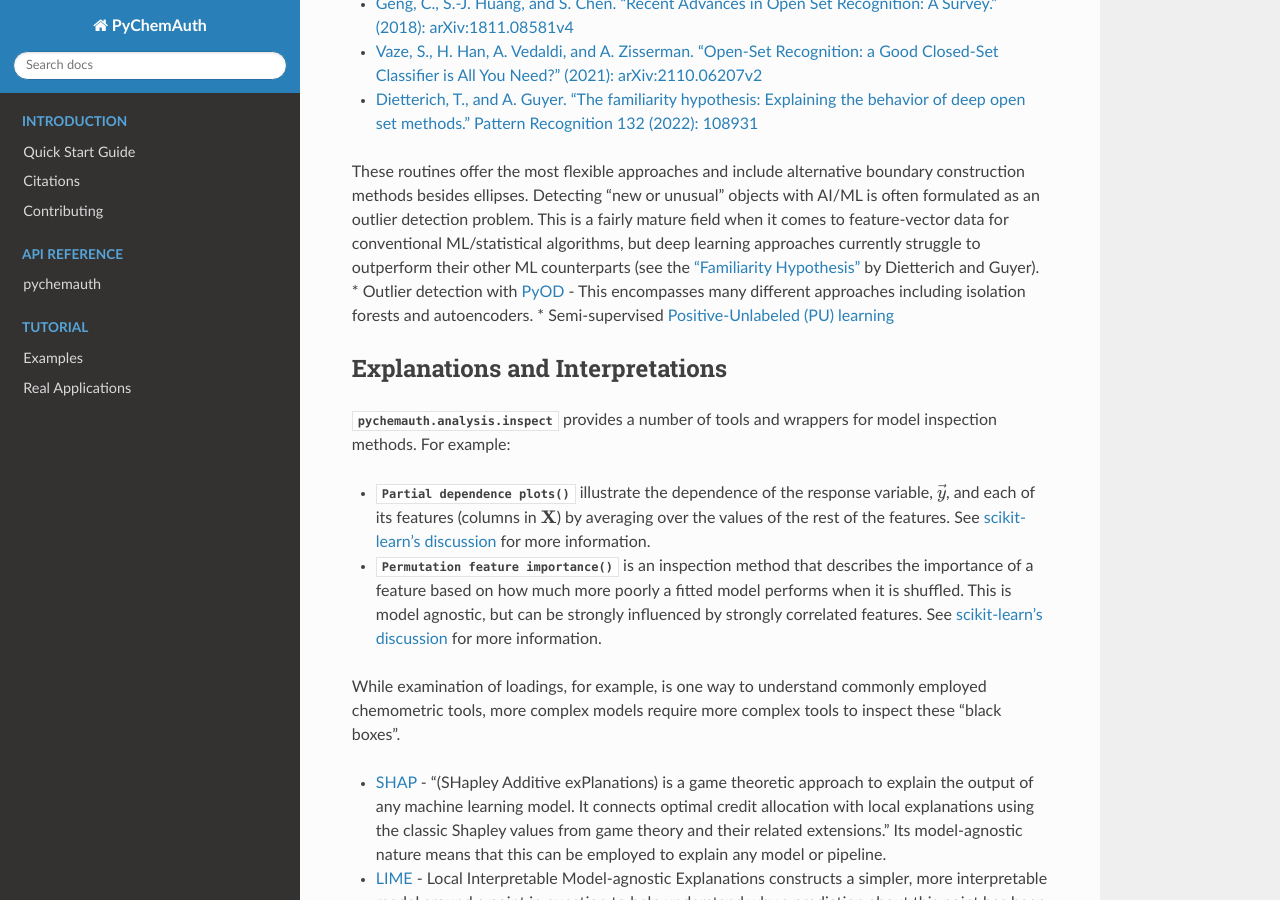
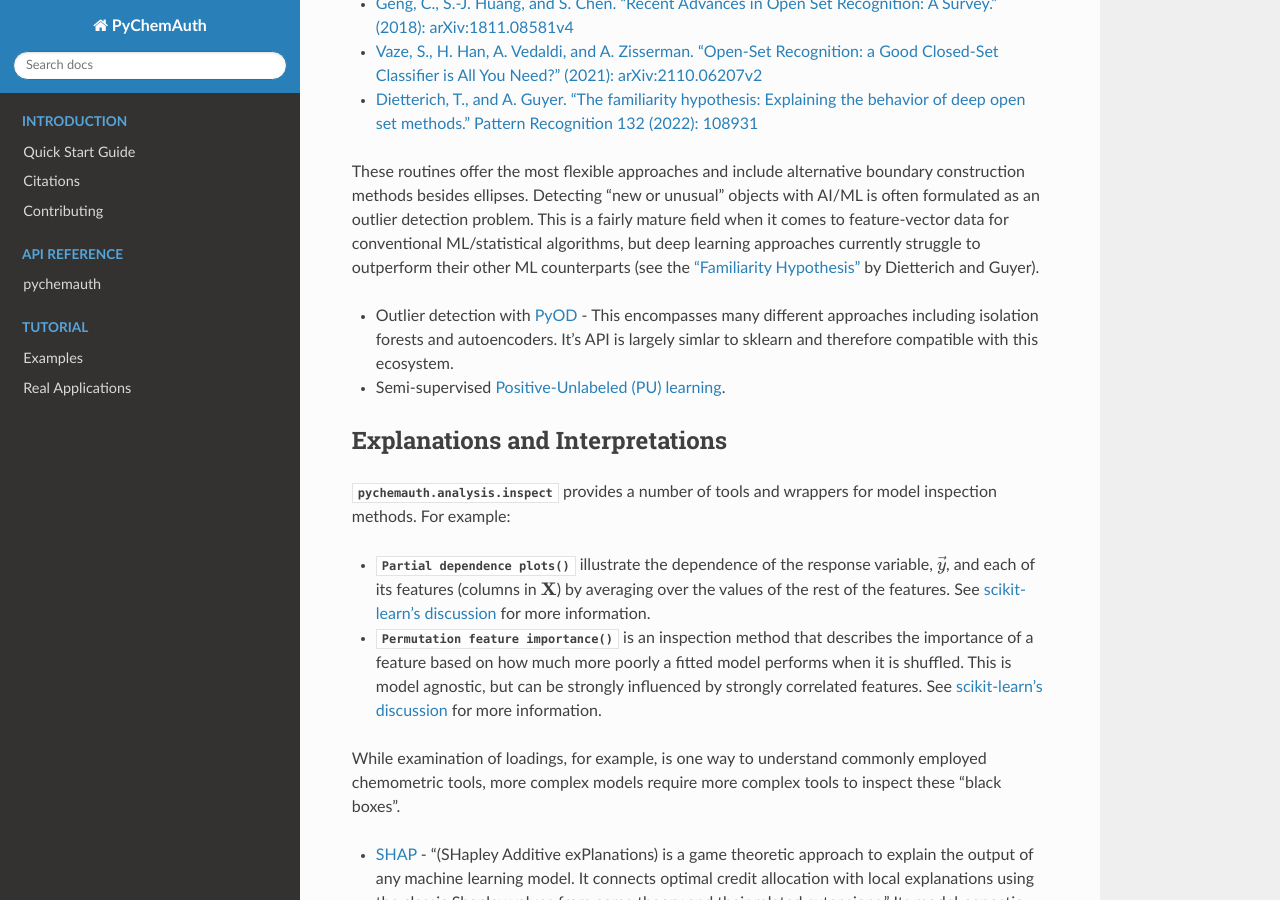
Before and after one commit to mahynski/pychemauth, a Sphinx documentation site: the page built from docs/index.rst, in a window 1280 px wide and 900 px high, scrolled down 4742 px. Built offline with Sphinx 7.4.7 and the Read the Docs theme 2.0.0, drawn with Linux system fonts in a browser that asks for light colours; pages that are not in the unit, such as notebooks, are missing from menus.

Commit message:
typo fixes on index

```diff
--- a/docs/index.rst
+++ b/docs/index.rst
@@ -125,8 +125,10 @@ In ML/AI, the problem of detecting novelties (a previously unknown class) when o
 * `Dietterich, T., and A. Guyer. "The familiarity hypothesis: Explaining the behavior of deep open set methods." Pattern Recognition 132 (2022): 108931 <https://www.sciencedirect.com/science/article/pii/S0031320322004125>`_
 
 These routines offer the most flexible approaches and include alternative boundary construction methods besides ellipses.  Detecting "new or unusual" objects with AI/ML is often formulated as an outlier detection problem.  This is a fairly mature field when it comes to feature-vector data for conventional ML/statistical algorithms, but deep learning approaches currently struggle to outperform their other ML counterparts (see the `"Familiarity Hypothesis" <https://www.sciencedirect.com/science/article/pii/S0031320322004125>`_ by Dietterich and Guyer).
-* Outlier detection with `PyOD <https://pyod.readthedocs.io/en/latest/>`_ - This encompasses many different approaches including isolation forests and autoencoders.
-* Semi-supervised `Positive-Unlabeled (PU) learning <https://pulearn.github.io/pulearn/>`_
+
+* Outlier detection with `PyOD <https://pyod.readthedocs.io/en/latest/>`_ - This encompasses many different approaches including isolation forests and autoencoders.  It's API is largely simlar to sklearn and therefore compatible with this ecosystem.
+
+* Semi-supervised `Positive-Unlabeled (PU) learning <https://pulearn.github.io/pulearn/>`_.
 
 Explanations and Interpretations
 ################################
@@ -154,7 +156,7 @@ Diagnostics
 :py:mod:`pychemauth.analysis.inspect` also provides a number of tools to understand model performance.  For example:
 
 * `Learning curves <https://scikit-learn.org/stable/modules/learning_curve.html#learning-curve>`_ can be used to tell if your model will benefit from more data, or if you need a more powerful model to achieve better performance.
-* `Confusion matrices` help identify which classes a model tends to confuse and which it can easily distinguish between.
+* `Confusion matrices <https://scikit-learn.org/stable/auto_examples/model_selection/plot_confusion_matrix.html>`_ help identify which classes a model tends to confuse and which it can easily distinguish between.
 
 .. toctree::
    :maxdepth: 3
```
